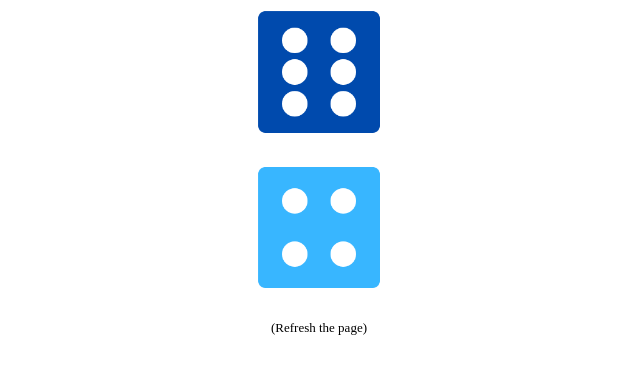
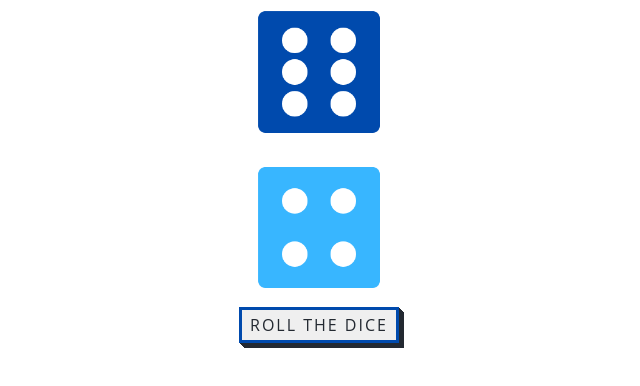
Before and after one commit to AngeGrace/Practice-Challenges, a plain HTML site: page Dice Roll/index.html in a window 1280 px wide. Shown: the part 110-496 px from the top of the page, without its empty margins (321-961 px from the left). Drawn offline with Linux system fonts and the light colour scheme; a web font is replaced by a local one.

Commit message:
Roll dice button added

```diff
--- a/Dice Roll/index.html
+++ b/Dice Roll/index.html
@@ -19,8 +19,8 @@
         <div class="dice">
           <img class="img2" src="images/dice1.png" />
         </div>
+        <button id="refresh-btn">Roll the dice</button>
       </div>
-      <p>(Refresh the page)</p>
     <script src="index.js" charset="utf-8"></script>
 
   </body>
--- a/Dice Roll/index.js
+++ b/Dice Roll/index.js
@@ -5,3 +5,8 @@ document.querySelectorAll("img")[0].setAttribute("src" , randomDiceImage);
 var randomNumber2 = Math.floor(Math.random() * 6)+ 1;
 var randomDiceImage2 = "images/" + randomNumber2 + ".png";
 document.querySelectorAll("img")[1].setAttribute("src" , randomDiceImage2);
+
+const refreshButton = document.getElementById("refresh-btn");
+refreshButton.addEventListener("click", function() {
+    location.reload();
+  });
--- a/Dice Roll/styles.css
+++ b/Dice Roll/styles.css
@@ -32,3 +32,25 @@
   font-weight: 400;
   font-style: normal;
 }
+
+#refresh-btn {
+  font-family: "Open Sans", sans-serif;
+  font-size: 16px;
+  letter-spacing: 2px;
+  text-transform: uppercase;
+  color: #232931;
+  cursor: pointer;
+  border: 3px solid;
+  border-color: #004AAD;
+  padding: 0.25em 0.5em;
+  box-shadow: #232931 1px 1px 0px 0px, 2px 2px 0px 0px, 3px 3px 0px 0px, 4px 4px 0px 0px, 5px 5px 0px 0px;
+
+  position: relative;
+  touch-action: manipulation;
+}
+
+#refresh-btn:active {
+  box-shadow: 0px 0px 0px 0px;
+  top: 5px;
+  left: 5px;
+}
```
